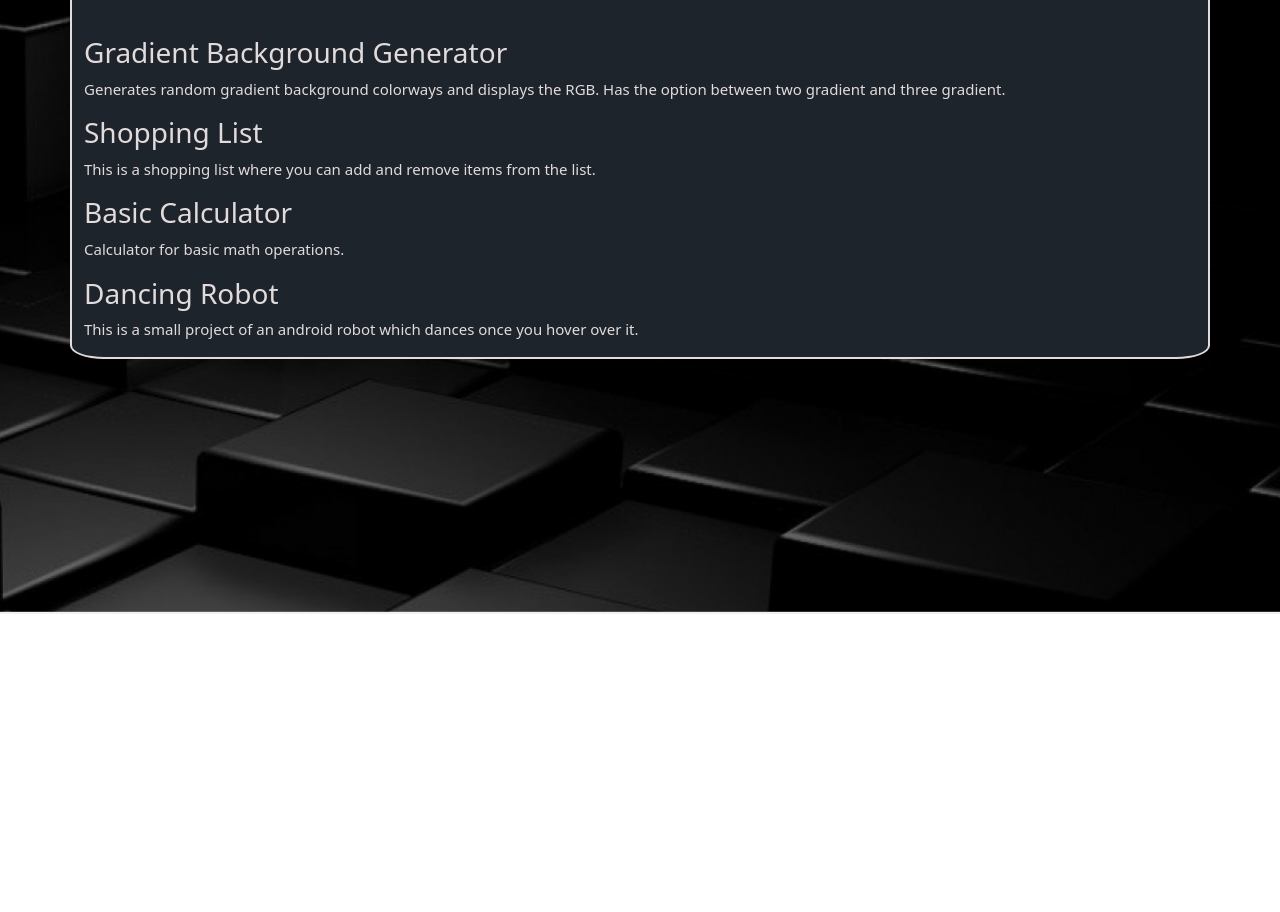
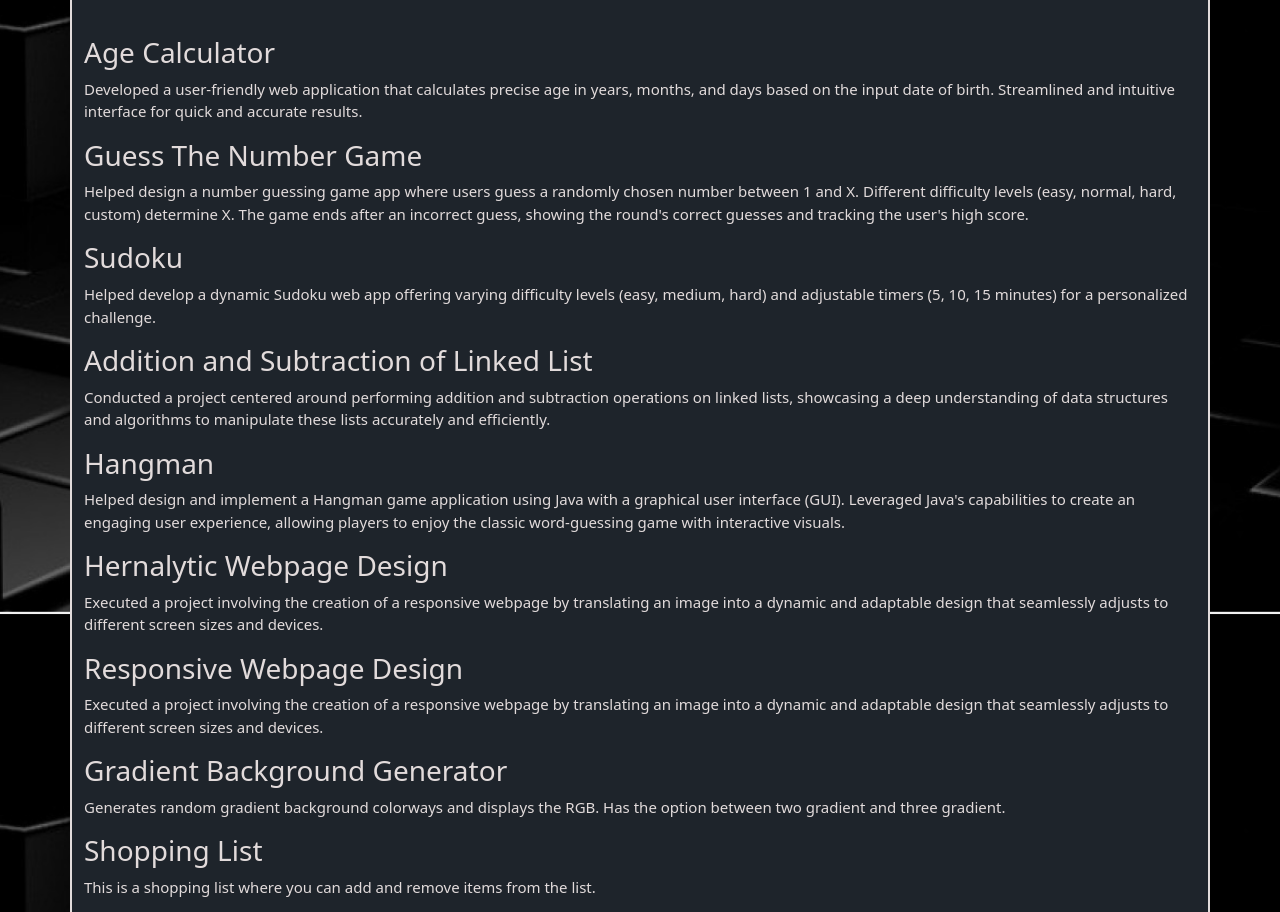
Before and after one commit to ItsDY19/Davids-Portfolio, a plain HTML site: page projects.html in a window 1280 px wide. Shown: the part 186-1098 px from the top of the page. Before the commit the page ends 800 px from the top, so only its background shows below. Drawn offline with nearby package versions, Linux system fonts and the light colour scheme.

Commit message:
Update projects.html

```diff
--- a/projects.html
+++ b/projects.html
@@ -42,24 +42,71 @@
         <h1>Projects</h1>
 
         <div class="project1">
+          <a href="https://itsdy19.github.io/Age-Calculator/">
+              <h3>Age Calculator</h3>
+          </a>
+          <p>Developed a user-friendly web application that calculates precise age in years, months, and days based on the input date of birth. Streamlined and intuitive interface for quick and accurate results.</p>
+        </div>
+
+        <div class="project2">
+          <a href="https://github.com/LabibulH/Team-DLCS-1022">
+              <h3>Guess The Number Game</h3>
+          </a>
+          <p>Helped design a number guessing game app where users guess a randomly chosen number between 1 and X. Different difficulty levels (easy, normal, hard, custom) determine X. The game ends after an incorrect guess, showing the round's correct guesses and tracking the user's high score.</p>
+        </div>
+
+        <div class="project3">
+          <a href="https://github.com/oshiya0404/repo_sudoku_1012">
+              <h3>Sudoku</h3>
+          </a>
+          <p>Helped develop a dynamic Sudoku web app offering varying difficulty levels (easy, medium, hard) and adjustable timers (5, 10, 15 minutes) for a personalized challenge.</p>
+        </div>
+
+        <div class="project4">
+          <a href="https://github.com/ItsDY19/Sum-and-Difference-Linked-List">
+              <h3>Addition and Subtraction of Linked List</h3>
+          </a>
+          <p>Conducted a project centered around performing addition and subtraction operations on linked lists, showcasing a deep understanding of data structures and algorithms to manipulate these lists accurately and efficiently.</p>
+        </div>
+
+        <div class="project5">
+              <h3>Hangman</h3>
+          <p>Helped design and implement a Hangman game application using Java with a graphical user interface (GUI). Leveraged Java's capabilities to create an engaging user experience, allowing players to enjoy the classic word-guessing game with interactive visuals.</p>
+        </div>
+
+        <div class="project6">
+          <a href="https://itsdy19.github.io/Hernalytics-Design/">
+              <h3>Hernalytic Webpage Design</h3>
+          </a>
+          <p>Executed a project involving the creation of a responsive webpage by translating an image into a dynamic and adaptable design that seamlessly adjusts to different screen sizes and devices.</p>
+        </div>
+
+        <div class="project7">
+          <a href="https://itsdy19.github.io/Responsive-Design/">
+              <h3>Responsive Webpage Design</h3>
+          </a>
+          <p>Executed a project involving the creation of a responsive webpage by translating an image into a dynamic and adaptable design that seamlessly adjusts to different screen sizes and devices.</p>
+        </div>
+
+        <div class="project8">
           <a href="https://itsdy19.github.io/Gradient-Background-Generator/">
               <h3>Gradient Background Generator</h3>
           </a>
           <p>Generates random gradient background colorways and displays the RGB. Has the option between two gradient and three gradient.</p>
       </div>
-      <div class="project2">
+      <div class="project9">
         <a href="https://itsdy19.github.io/Shopping-List/">
             <h3>Shopping List</h3>
         </a>
         <p>This is a shopping list where you can add and remove items from the list.</p>
       </div>
-      <div class="project3">
+      <div class="project10">
         <a href="https://itsdy19.github.io/Basic-Calculator/">
             <h3>Basic Calculator</h3>
         </a>
         <p>Calculator for basic math operations.</p>
       </div>
-      <div class="project4">
+      <div class="project11">
         <a href="https://itsdy19.github.io/Dancing-Robot/">
             <h3>Dancing Robot</h3>
         </a>
```
